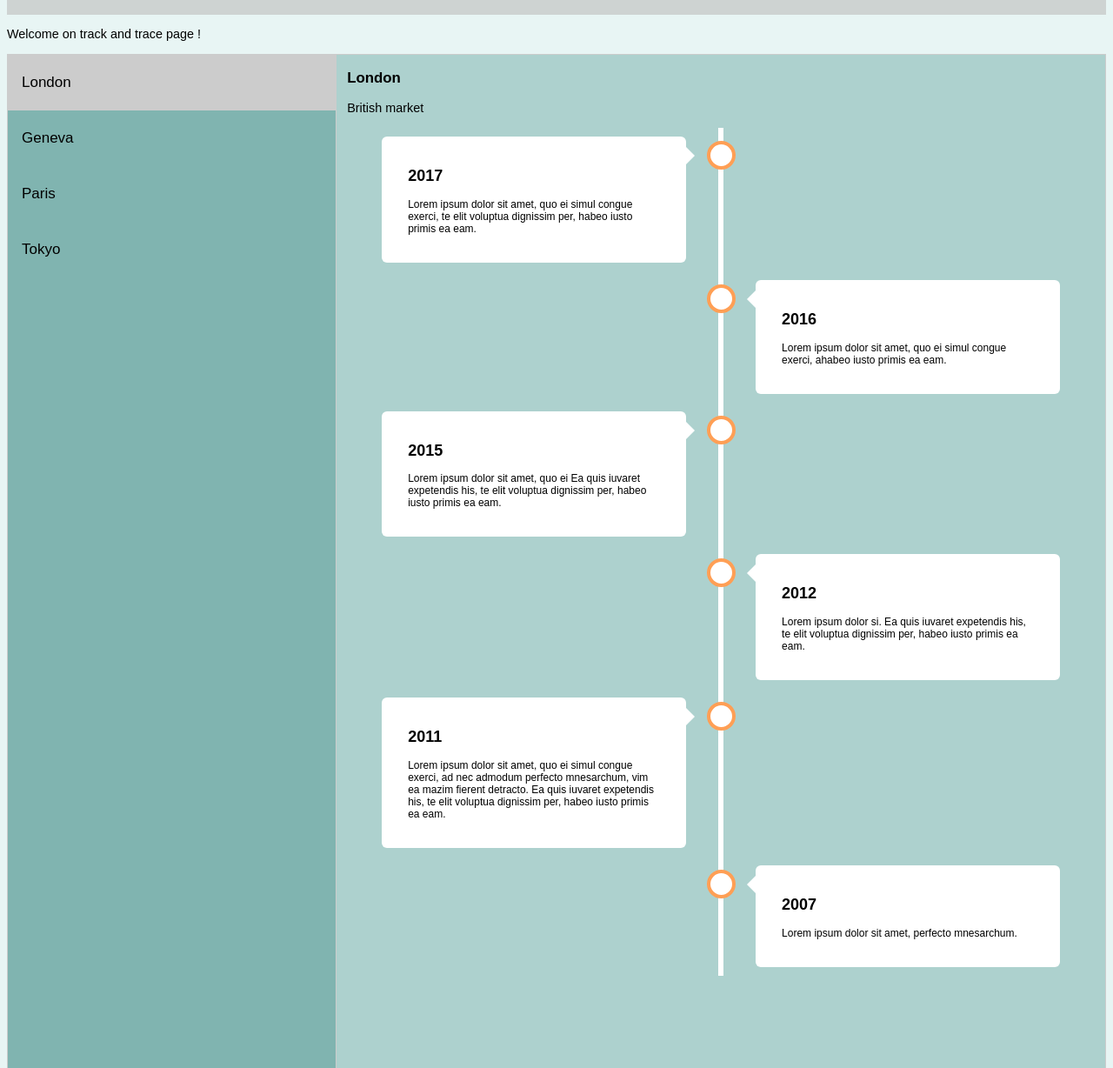
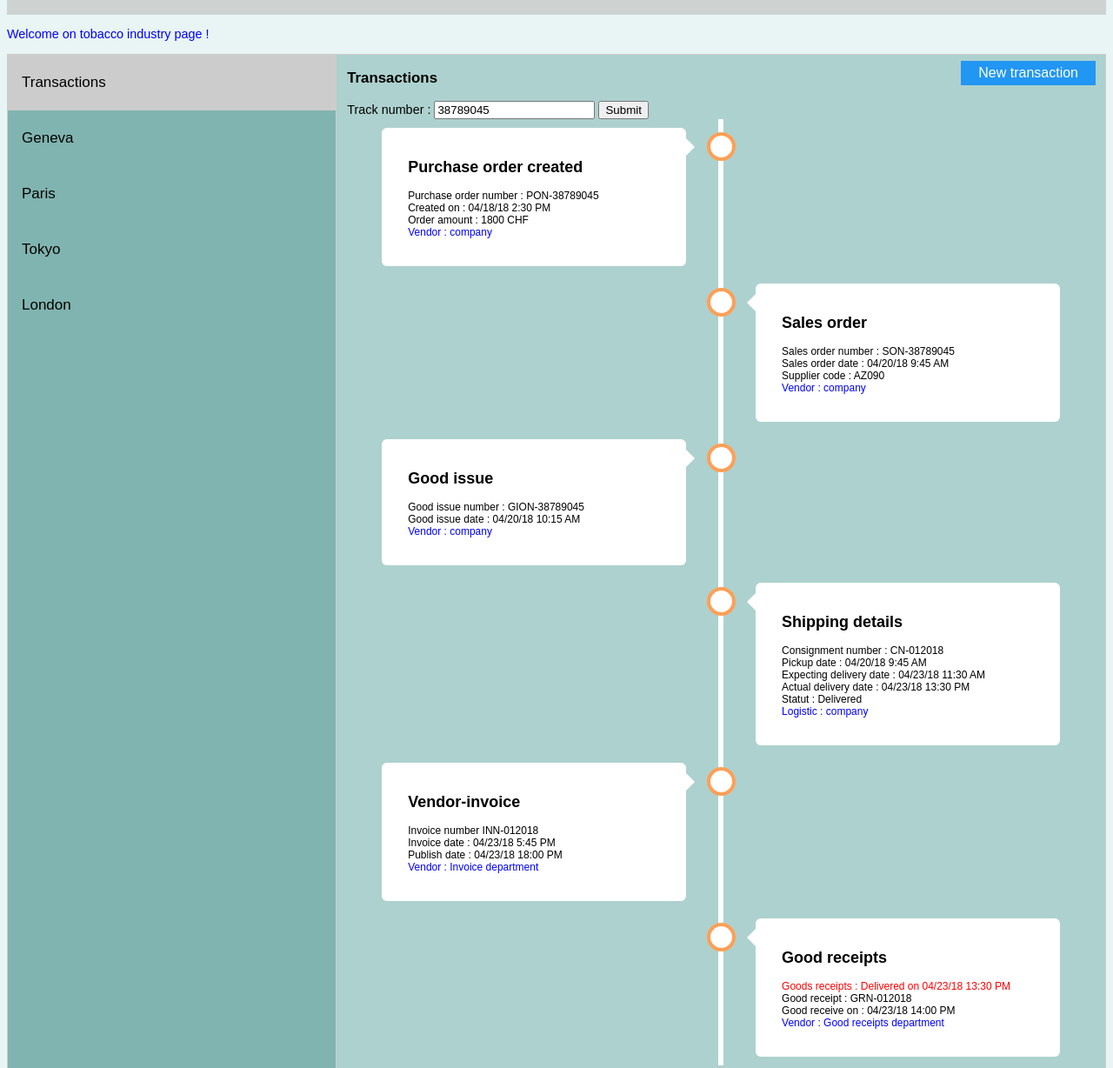
Before and after one commit to llemesre/Tobacco-tracking, a plain HTML site: page index.html in a window 1280 px wide. Shown: the part 80-1308 px from the top of the page at 87% size. Drawn offline with Linux system fonts and the light colour scheme.

Commit message:
Update index.html

```diff
--- a/index.html
+++ b/index.html
@@ -10,6 +10,42 @@ body {
     font-family: arial, sans-serif;
     font-size:90%;/* par defaut 100% de la taille paramétrée dans le navigateur */
 }
+
+#myBtn {
+  display: none;
+  position: fixed;
+  bottom: 20px;
+  right: 30px;
+  z-index: 99;
+  font-size: 18px;
+  border: none;
+  outline: none;
+  background-color: dodgerblue;
+  color: white;
+  cursor: pointer;
+  padding: 10px;
+  border-radius: 4px;
+}
+
+#myBtn:hover {
+  background-color: #555;
+}
+
+
+.btnNewTransaction {
+    border: none;
+    background-color: #2196F3;
+    color: white;
+    padding: 5px 20px;
+    font-size: 16px;
+    cursor: pointer;
+position: absolute;
+top:150px;
+ right: 20px;
+
+}
+
+.btnNewTransaction:hover {background: #0b7dda;}
 
 .haut {
 text-align:right;
@@ -223,7 +259,9 @@ clear:both;
 </head>
 
 <body>
-<div id="haut"></div>
+
+<button onclick="topFunction()" id="myBtn" title="Go to top">Top</button>
+
 <div class="header">
   <a href="#default" class="logo">Tobacco Industry</a>
   <div class="header-right">
@@ -232,53 +270,84 @@ clear:both;
     <a href="#about">About</a>
   </div>
 </div>
-<p>Welcome on track and trace page !</p>
+<p style="color:blue">Welcome on tobacco industry page !</p>
 
 <div class="tab">
-  <button class="tablinks" onclick="openCity(event, 'London')" id="defaultOpen">London</button>
+  <button class="tablinks" onclick="openCity(event, 'Transactions')" id="defaultOpen">Transactions</button>
   <button class="tablinks" onclick="openCity(event, 'Geneva')">Geneva</button>
   <button class="tablinks" onclick="openCity(event, 'Paris')">Paris</button>
   <button class="tablinks" onclick="openCity(event, 'Tokyo')">Tokyo</button>
+  <button class="tablinks" onclick="openCity(event, 'London')">London</button>
 </div>
 
-<div id="London" class="tabcontent">
-  <h3>London</h3>
-  <p>British market</p>
+<div id="Transactions" class="tabcontent">
+  <h3>Transactions</h3>
+<button class="btnNewTransaction">New transaction</button>
+
+
+<form >
+  Track number :
+  <input type="text" name="lsearch" value="38789045">
+  <input type="submit" value="Submit">
+</form>
+
+
+
   <div class="timeline">
     <div class="container left">
       <div class="content">
-        <h2>2017</h2>
-        <p>Lorem ipsum dolor sit amet, quo ei simul congue exerci, te elit voluptua dignissim per, habeo iusto primis ea eam.</p>
+        <h2>Purchase order created</h2>
+        <p>Purchase order number : PON-38789045<br />
+         Created on : 04/18/18 2:30 PM<br />
+	 Order amount : 1800 CHF<br />
+         <span style="color:blue">Vendor : company</span></p>
       </div>
     </div>
     <div class="container right">
       <div class="content">
-        <h2>2016</h2>
-        <p>Lorem ipsum dolor sit amet, quo ei simul congue exerci, ahabeo iusto primis ea eam.</p>
+        <h2>Sales order</h2>
+        <p>Sales order number : SON-38789045<br />
+         Sales order date : 04/20/18 9:45 AM<br />
+	 Supplier code : AZ090<br />
+         <span style="color:blue">Vendor : company</span></p>
       </div>
     </div>
     <div class="container left">
       <div class="content">
-        <h2>2015</h2>
-        <p>Lorem ipsum dolor sit amet, quo ei Ea quis iuvaret expetendis his, te elit voluptua dignissim per, habeo iusto primis ea eam.</p>
+        <h2>Good issue</h2>
+        <p>Good issue number : GION-38789045<br />
+         Good issue date : 04/20/18 10:15 AM<br />
+	 <span style="color:blue">Vendor : company</span></p>
      </div>
    </div>
     <div class="container right">
       <div class="content">
-        <h2>2012</h2>
-        <p>Lorem ipsum dolor si. Ea quis iuvaret expetendis his, te elit voluptua dignissim per, habeo iusto primis ea eam.</p>
+        <h2>Shipping details</h2>
+        <p>Consignment number : CN-012018<br />
+         Pickup date : 04/20/18 9:45 AM<br />
+         Expecting delivery date : 04/23/18 11:30 AM<br />
+         Actual delivery date : 04/23/18 13:30 PM<br />
+	 Statut : Delivered<br />
+         <span style="color:blue">Logistic : company</span></p>
       </div>
     </div>
+
     <div class="container left">
       <div class="content">
-        <h2>2011</h2>
-        <p>Lorem ipsum dolor sit amet, quo ei simul congue exerci, ad nec admodum perfecto mnesarchum, vim ea mazim fierent detracto. Ea quis iuvaret expetendis his, te elit voluptua dignissim per, habeo iusto primis ea eam.</p>
+        <h2>Vendor-invoice</h2>
+        <p>Invoice number INN-012018<br />
+         Invoice date : 04/23/18 5:45 PM<br />
+         Publish date : 04/23/18 18:00 PM<br />
+         <span style="color:blue">Vendor : Invoice department</span></p>
      </div>
     </div>
     <div class="container right">
       <div class="content">
-        <h2>2007</h2>
-        <p>Lorem ipsum dolor sit amet,  perfecto mnesarchum.</p>
+      <h2> Good receipts</h2>
+       <p><span style="color:red">Goods receipts : Delivered on 04/23/18 13:30 PM</span><br />
+         Good receipt : GRN-012018<br />
+         Good receive on : 04/23/18 14:00 PM<br />
+         <span style="color:blue">Vendor : Good receipts department</span></p>
      </div>
     </div>
   </div>
@@ -301,17 +370,17 @@ clear:both;
   <p>French market.</p>
 </div>
 
+<div id="London" class="tabcontent">
+  <h3>London</h3>
+  <p>British market.</p>
+</div>
 
 
 <div id="footer">
 <div class="copyright">
 
 <p>&copy; 2018 <span style="color:#2594E3">CapGemini</span> - AppsTwo.</p>
-</div>
- <div class="haut">
-   <a href="#haut">Haut de page</a>
 
- </div>
 
 <script>
 function openCity(evt, cityName) {
@@ -330,6 +399,25 @@ function openCity(evt, cityName) {
 
 // Get the element with id="defaultOpen" and click on it
 document.getElementById("defaultOpen").click();
+
+// When the user scrolls down 20px from the top of the document, show the button
+window.onscroll = function() {scrollFunction()};
+
+function scrollFunction() {
+    if (document.body.scrollTop > 20 || document.documentElement.scrollTop > 20) {
+        document.getElementById("myBtn").style.display = "block";
+    } else {
+        document.getElementById("myBtn").style.display = "none";
+    }
+}
+
+// When the user clicks on the button, scroll to the top of the document
+function topFunction() {
+    document.body.scrollTop = 0;
+    document.documentElement.scrollTop = 0;
+}
+
+
 </script>
 
 </body>
```
Lines whose indentation alone changed are shown as unchanged.
